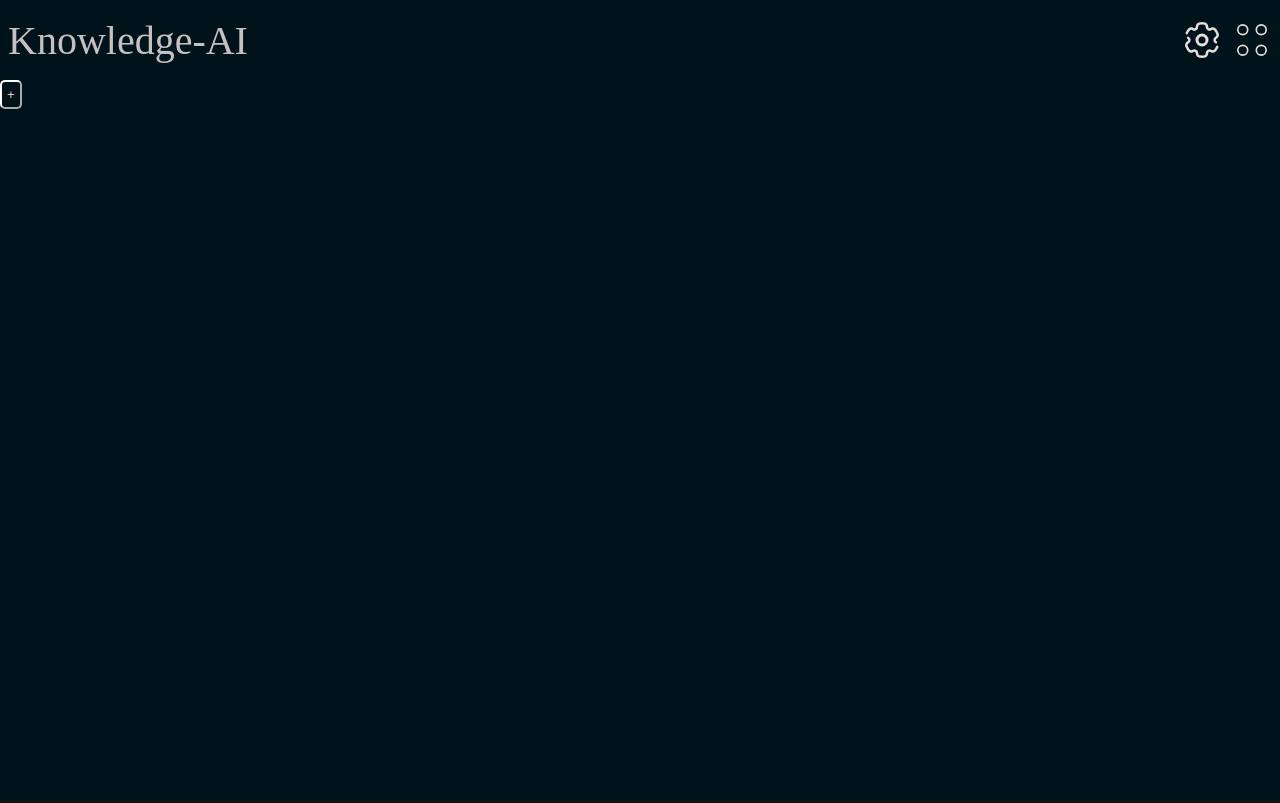
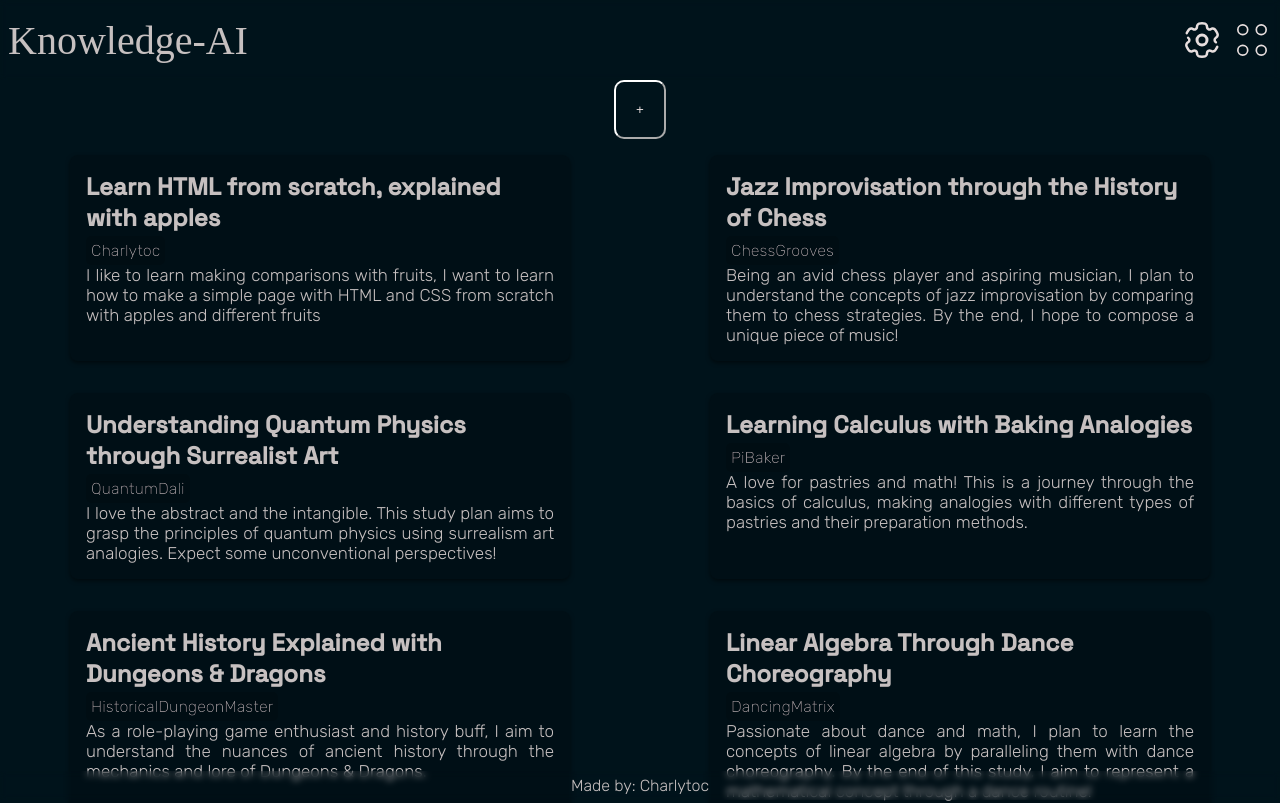
Before and after one commit to Charlytoc/knowledge-ai-front, a Next.js app: page /create in a window 1280 px wide. Shown: the top 803 px of the page. Built offline with nearby package versions, Linux system fonts and the light colour scheme; a web font is replaced by a local one.

Commit message:
add cards

```diff
--- a/app/create/page.tsx
+++ b/app/create/page.tsx
@@ -3,6 +3,9 @@ import StudyPlanCreate from "../resources/components/ui/CreateStudyPlan";
 import NavBar from "../resources/components/ui/NavBar";
 import StudyPlanList from "../resources/components/ui/StudyPlanList";
 import { themes, useStore } from "@/app/resources/context/store";
+import Footer from "../resources/components/ui/Footer";
+
+
 export default function Create() {
     const { settings } = useStore()
     return (
@@ -10,6 +13,7 @@ export default function Create() {
             <NavBar />
             <StudyPlanCreate />
             <StudyPlanList />
+            <Footer />
         </main>
     )
 }
--- a/app/resources/components/ui/CreateStudyPlan.tsx
+++ b/app/resources/components/ui/CreateStudyPlan.tsx
@@ -2,13 +2,8 @@ import { useState } from "react";
 import InputFormVertical from "./FormVertical";
 import { FormInput, FormInputProps } from "./FormVertical";
 import { useStore } from "../../context/store";
+import { StudyPlan } from "../../interfaces/studyplan";
 
-export interface StudyPlan {
-  name: string;
-  description: string;
-  username: string;
-  aiDescription?: string;
-}
 
 export default function StudyPlanCreate() {
   const { appendChildToKey, setSettings, settings } = useStore();
@@ -62,6 +57,12 @@ export default function StudyPlanCreate() {
       placeholder: "Description",
       setter: handleInputChange,
     },
+    {
+      inputName: "username",
+      inputType: "text",
+      placeholder: "Username",
+      setter: handleInputChange,
+    },
   ];
 
   const handleToggleForm = () => {
--- a/app/resources/components/ui/StudyPlanList.tsx
+++ b/app/resources/components/ui/StudyPlanList.tsx
@@ -1,4 +1,6 @@
 import { useStore } from "../../context/store"
+import { StudyPlan } from "../../interfaces/studyplan"
+
 export default function StudyPlanList () {
     const {settings} = useStore()
 
@@ -6,12 +8,20 @@ export default function StudyPlanList () {
         <div className="component-studyplan-list">
             {
                 settings.listOfStudyPlan.map((item, index)=>(
-                    <div key={index}>
-                        <h2>{item.name}</h2>
-                        <p>{item.description}</p>
-                    </div>
+                    StudyPlanComponent(item, index)
                 ))
             }
         </div>
     )
 }
+
+
+const StudyPlanComponent = (props: StudyPlan, index: number) => {
+    return (
+        <div className="component-study-plan" key={index}>
+                        <h2>{props.name}</h2>
+                        <span>{props.username}</span>
+                        <p>{props.description}</p>
+        </div>
+    )
+}
--- a/app/resources/context/store.tsx
+++ b/app/resources/context/store.tsx
@@ -1,6 +1,8 @@
-import { stringify } from 'querystring'
 import { create} from 'zustand'
-import {StudyPlan} from '@/app/resources/components/ui/CreateStudyPlan'
+import { studyPlansListDefault } from '../files/studyplans'
+import { StudyPlan } from '../interfaces/studyplan'
+
+
 export const themes = {
     DARK: 'dark',
     LIGHT: 'light',
@@ -70,7 +72,7 @@ export const useStore = create<StateTypes>((set, get) => ({
         aiCharacter: 'You are an awesome and useful assistant',
         username: 'Charlytoc',
         aiName: 'Charlytoc assistant',
-        listOfStudyPlan: []
+        listOfStudyPlan: studyPlansListDefault
     },
     setSettings: (property)  => {
         set((state)=>({
--- /dev/null
+++ b/app/resources/files/studyplans.tsx
@@ -0,0 +1,43 @@
+export const studyPlansListDefault = [
+    {
+        name: 'Learn HTML from scratch, explained with apples',
+        description: 'I like to learn making comparisons with fruits, I want to learn how to make a simple page with HTML and CSS from scratch with apples and different fruits',
+        username: 'Charlytoc'
+    },
+    {
+        name: 'Jazz Improvisation through the History of Chess',
+        description: 'Being an avid chess player and aspiring musician, I plan to understand the concepts of jazz improvisation by comparing them to chess strategies. By the end, I hope to compose a unique piece of music!',
+        username: 'ChessGrooves'
+    },
+    {
+        name: 'Understanding Quantum Physics through Surrealist Art',
+        description: 'I love the abstract and the intangible. This study plan aims to grasp the principles of quantum physics using surrealism art analogies. Expect some unconventional perspectives!',
+        username: 'QuantumDali'
+    },
+    {
+        name: 'Learning Calculus with Baking Analogies',
+        description: 'A love for pastries and math! This is a journey through the basics of calculus, making analogies with different types of pastries and their preparation methods.',
+        username: 'PiBaker'
+    },
+    {
+        name: 'Ancient History Explained with Dungeons & Dragons',
+        description: 'As a role-playing game enthusiast and history buff, I aim to understand the nuances of ancient history through the mechanics and lore of Dungeons & Dragons.',
+        username: 'HistoricalDungeonMaster'
+    },
+    {
+        name: 'Linear Algebra Through Dance Choreography',
+        description: 'Passionate about dance and math, I plan to learn the concepts of linear algebra by paralleling them with dance choreography. By the end of this study, I aim to represent a mathematical concept through a dance routine!',
+        username: 'DancingMatrix'
+    },
+    {
+        name: 'Exploring Astronomy with Fantasy World-Building',
+        description: 'I love stargazing and creating imaginary worlds. My study plan is to understand astronomy principles using fantasy world-building analogies. By the end, I aim to create my own fantasy world based on these principles!',
+        username: 'StellarStoryteller'
+    },
+    {
+        name: 'Geometry and Architecture: Learning with LEGO',
+        description: 'As a LEGO enthusiast and aspiring architect, I plan to explore geometric concepts using LEGO blocks. Expect to build some amazing structures along the way!',
+        username: 'BlockyArchitect'
+    }
+
+]
--- /dev/null
+++ b/app/resources/interfaces/studyplan.tsx
@@ -0,0 +1,6 @@
+export interface StudyPlan {
+    name: string;
+    description: string;
+    username: string;
+    aiDescription?: string;
+  }
--- a/app/resources/styles/components.css
+++ b/app/resources/styles/components.css
@@ -3,7 +3,14 @@
 }
 
 .component-study-plan-create {
-    /* background-color: red; */
+    display: flex;
+    justify-content: center;
+    align-items: center;
+    >button {
+        padding: 20px;
+        border-radius: 10px;
+        cursor: pointer;
+    }
 }
 
 .component-navbar {
@@ -142,24 +149,45 @@
 
 .component-studyplan-list {
   display: flex;
+  justify-content: space-around;
   flex-wrap: wrap;
 }
-
-.component-studyplan-list > div {
+.component-study-plan {
     border-radius: 8px;
     background: rgba(2, 2, 2, 0.2);
     box-shadow: 0 2px 4px rgba(0, 0, 0, 0.5);
     padding: 16px;
     margin: 16px;
-  width: max(500px, 100%)
+    width: min(500px, 100%);
+
+
+    > h2 {
+       font-size: 24px;
+       margin-bottom: 3px;
+     }
+     >span {
+        border-radius: 5px;
+        padding: 5px;
+        display: block;
+        width: fit-content;
+     }
+     > p {
+       font-size: 17px;
      }
 
-.component-studyplan-list h2 {
-  font-size: 20px;
-  margin-bottom: 8px;
 }
+.component-study-plan:hover {
+    background-color: rgba(143, 142, 142, 0.2);
+    scale: 1.01;
+    transition: all 500ms ease-in-out;
+    cursor: pointer;
+}
+.component-form-vertical {
+    display: flex;
+    flex-direction: column;
+    padding: 20px;
+    border-radius: 10px;
+    gap: 5px;
+    width: min(100%, 500px);
 
-.component-studyplan-list p {
-  font-size: 14px;
-  color: #555;
 }
--- a/app/resources/styles/globals.css
+++ b/app/resources/styles/globals.css
@@ -14,10 +14,12 @@
   --color-primary-bg: #0e6a54;
   --color-secondary: #0e566a;
 
-  --stroke-dark: #0e566a;
+  /* --stroke-dark: #0e566a;
   --stroke-light: #440e6a;
+   */
   --accent-color-dark: #c6c0c0;
   --accent-color-light: #00131b;
+
 
   --font-grotesk: 'Space Grotesk', sans-serif;
   --color-rosa-palo: #D5A59B;
@@ -70,6 +72,7 @@ input {
 button {
   padding: 5px;
   border-radius: 5px;
+  cursor: pointer;
 }
 
 a {
@@ -79,6 +82,27 @@ a {
   font-weight: 600;
 }
 
+
+svg {
+  cursor: pointer;
+  stroke: inherit;
+  >circle {
+    stroke: inherit;
+  }
+  >path {
+    stroke: inherit;
+  }
+}
+
+svg {
+  height: 100% !important;
+  width: 100% !important;
+  animation: down 1s ease-in 0.5 backwards;
+}
+
+svg:active {
+  animation: up 1s ease-in-out forwards;
+}
 
 
 .font-sm {
@@ -145,6 +169,31 @@ main.page {
 
 main.page.dark {
   background-color: var(--background-dark);
+  .component-study-plan > span {
+    background-color: rgba(87, 82, 82, 0.457);
+    mix-blend-mode: hard-light;
+  }
+
+  .component-form-vertical {
+    border: 1px solid #6a6a6a43;
+    box-shadow: 0 2px 4px rgba(0, 0, 0, 0.5);
+    /* background: #00141e9b; */
+    background-color: rgba(143, 142, 142, 0.2);
+    >input {
+      color: var(--font-color-dark);
+    }
+
+    >input::placeholder {
+      color: var(--font-color-dark);
+    }
+    >button {
+      color: var(--font-color-dark);
+      /* background-color: #727171b1; */
+      /* border: 0; */
+    }
+    }
+
+
   >* {
     color: var(--accent-color-dark);
   }
@@ -178,6 +227,33 @@ main.page.dark svg {
 /* THEME LIGHT */
 main.page.light {
  background: var(--background-light);
+
+ .component-study-plan > span {
+  background-color: #c6c0c0;
+  mix-blend-mode: darken;
+  }
+
+ .component-form-vertical {
+  background-color: var(--accent-color-dark);
+  border: 1px solid #6a6a6a43;
+  background: rgba(2, 2, 2, 0.2);
+  box-shadow: 0 2px 4px rgba(0, 0, 0, 0.5);
+  >input {
+    color: #00131b;
+  }
+  >input:active, >input:focus {
+    outline: 1px solid var(--accent-color-light);
+    border: 0;
+  }
+  >input::placeholder {
+    color: #00131b;
+  }
+  >button {
+    background-color: #727171b1;
+    border: 0;
+  }
+  }
+
   >* {
     color: var(--accent-color-light);
     }
@@ -192,11 +268,6 @@ button:hover {
     background-color: var(--accent-color-light);
     color: var(--font-color-dark);
 }
-
-
-
-
-
 }
 main.page.light svg {
   stroke: var(--background-dark);
@@ -205,26 +276,16 @@ main.page.light .logo >h1 {
   background-color: var(--accent-color-light);
 }
 
-svg {
-  cursor: pointer;
-  stroke: inherit;
-  >circle {
-    stroke: inherit;
-  }
-  >path {
-    stroke: inherit;
-  }
-}
 
-svg {
-  height: 100% !important;
-  width: 100% !important;
-  animation: down 1s ease-in 0.5 backwards;
-}
 
-svg:active {
-  animation: up 1s ease-in-out forwards;
-}
+
+
+
+
+
+
+
+
 
 @keyframes up {
   0%{
```
Lines whose indentation alone changed are shown as unchanged.
